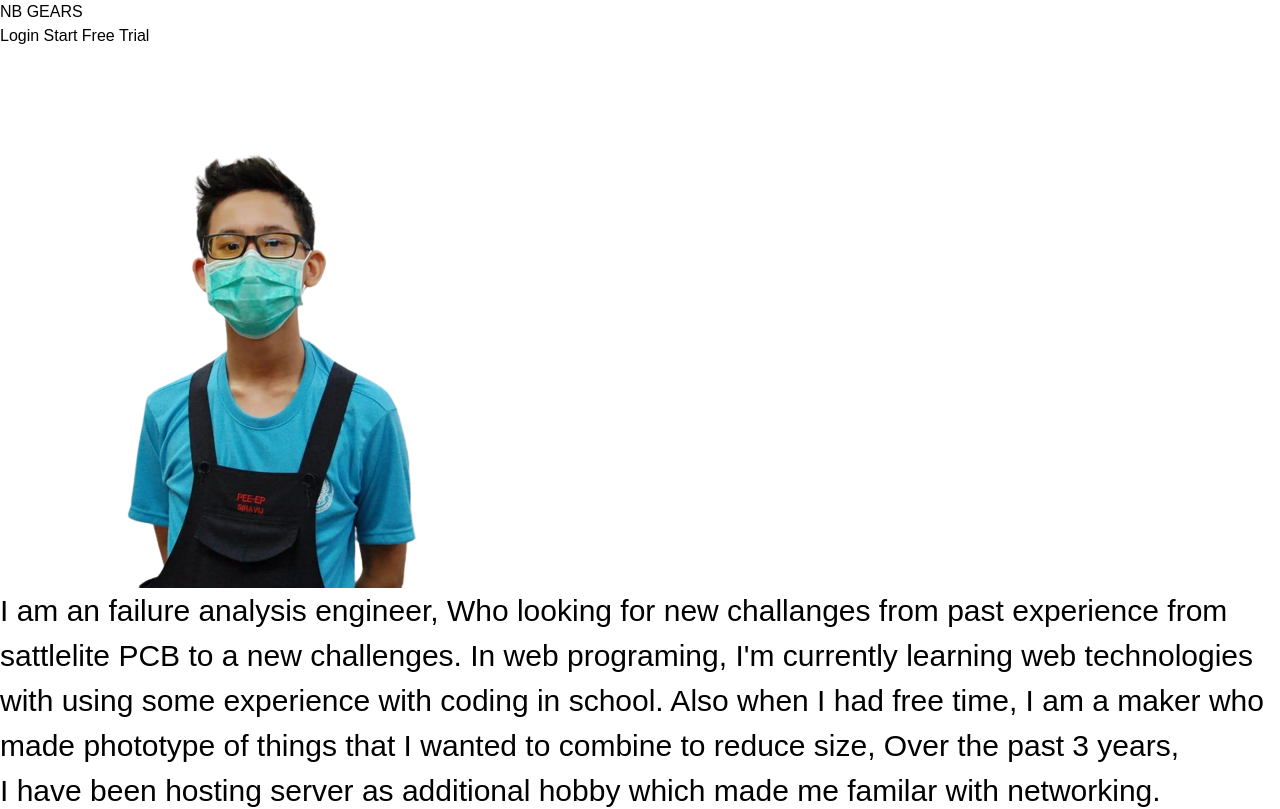
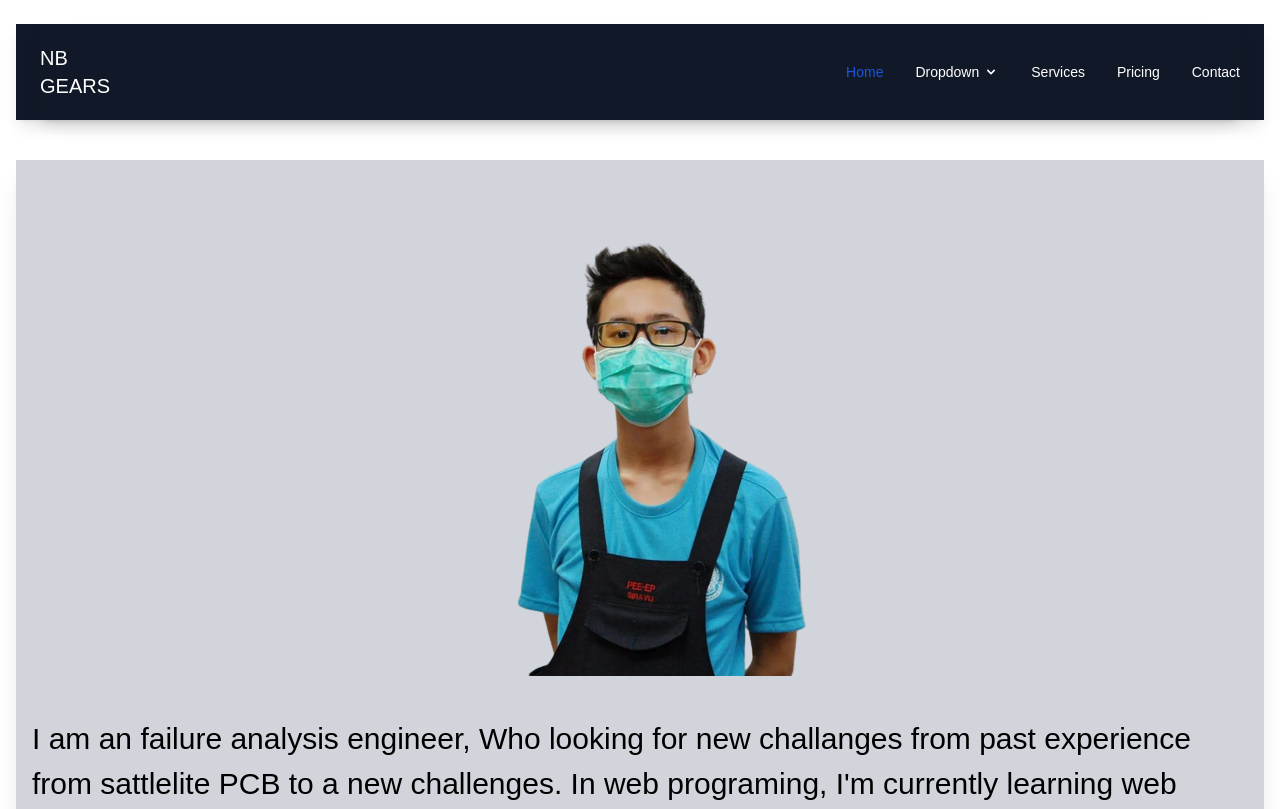
Before and after one commit to siravijbb/NB-GEARS-V1, a SvelteKit app: page / in a window 1280 px wide. Shown: the top 809 px of the page. Built offline with nearby package versions, Linux system fonts and the light colour scheme; a web font is replaced by a local one.

Commit message:
update:now have drop down for future use,with external css

```diff
--- a/src/routes/+page.svelte
+++ b/src/routes/+page.svelte
@@ -1,11 +1,12 @@
 <script>
   import Navbar from './components/navbar.svelte';
+
 </script>
 
 
 <div class="warper mx-4 ">
   <Navbar />
-
+    <link href="https://cdnjs.cloudflare.com/ajax/libs/flowbite/1.6.3/flowbite.min.css" rel="stylesheet" />
     <main class="Maincon box-border bg-gray-300 m4 rounded-xl p-4 shadow-xl">
         <img src="/pic.webp" class="s3 mx-auto pb-10 rounded-3xl" alt="me"   />
         <p>     I am an failure analysis engineer, Who looking for new challanges from past experience from sattlelite PCB to a new challenges. In web programing, I'm currently learning web technologies with using some experience with coding in school.
@@ -24,6 +25,7 @@
         </div>
         <div class="mx-4 h-6 sm:h-8 border-l-2 border-gray-300" />
         <p>© {new Date().getFullYear()} Siravij Praevisavakij</p>
+        <script src="https://cdnjs.cloudflare.com/ajax/libs/flowbite/1.6.3/flowbite.min.js"></script>
       </footer>
 
     <style>
--- a/src/routes/components/navbar.svelte
+++ b/src/routes/components/navbar.svelte
@@ -3,12 +3,55 @@
 		<nav class=" bg-base-100 rounded-2xl shadow-lg">
 	<div class="flex justify-between max-w-screen-xl mx-auto">
 		<div class="flex items-center space-x-28">
-				<h1 class="Header text-xl item-center 	py-5">NB GEARS</h1>
+				<h1 class="Header text-xl item-center py-5">NB GEARS</h1>
 		</div>
-		<div class="flex items-center space-x-14">
-			<a href="/">Login</a>
-			<button class="primary">Start Free Trial</button>
+		<div class="container flex flex-wrap items-center justify-between mx-auto">
+			<a href="#" class="flex items-center">
+
+			</a>
+			<button data-collapse-toggle="mobile-menu" type="button" class="inline-flex items-center justify-center ml-3 text-gray-400 rounded-lg md:hidden hover:text-gray-900 focus:outline-none focus:ring-2 focus:ring-blue-300 dark:text-gray-400 dark:hover:text-white dark:focus:ring-gray-500" aria-controls="mobile-menu-2" aria-expanded="false">
+			  <span class="sr-only">Open main menu</span>
+			  <svg class="w-6 h-6" aria-hidden="true" fill="currentColor" viewBox="0 0 20 20" xmlns="http://www.w3.org/2000/svg"><path fill-rule="evenodd" d="M3 5a1 1 0 011-1h12a1 1 0 110 2H4a1 1 0 01-1-1zM3 10a1 1 0 011-1h12a1 1 0 110 2H4a1 1 0 01-1-1zM3 15a1 1 0 011-1h12a1 1 0 110 2H4a1 1 0 01-1-1z" clip-rule="evenodd"></path></svg>
+			  <svg class="hidden w-6 h-6" aria-hidden="true" fill="currentColor" viewBox="0 0 20 20" xmlns="http://www.w3.org/2000/svg"><path fill-rule="evenodd" d="M4.293 4.293a1 1 0 011.414 0L10 8.586l4.293-4.293a1 1 0 111.414 1.414L11.414 10l4.293 4.293a1 1 0 01-1.414 1.414L10 11.414l-4.293 4.293a1 1 0 01-1.414-1.414L8.586 10 4.293 5.707a1 1 0 010-1.414z" clip-rule="evenodd"></path></svg>
+			</button>
+			<div class="hidden w-full md:block md:w-auto" id="mobile-menu">
+			  <ul class="flex flex-col mt-4 md:flex-row md:space-x-8 md:mt-0 md:text-sm md:font-medium">
+				<li>
+				  <a href="#" class="block py-2 pl-3 pr-4 text-white bg-blue-700 rounded md:bg-transparent md:text-blue-700 md:p-0 md:dark:text-white dark:bg-blue-600 md:dark:bg-transparent" aria-current="page">Home</a>
+				</li>
+				<li>
+					<button id="dropdownNavbarButton" data-dropdown-toggle="dropdownNavbar" class="flex items-center justify-between w-full py-2 pl-3 pr-4 font-medium text-white-700 border-b border-gray-100 hover:bg-gray-50 md:hover:bg-transparent md:border-0 md:hover:text-blue-700 md:p-0 md:w-auto dark:text-gray-400 dark:hover:text-white dark:focus:text-white dark:border-gray-700 dark:hover:bg-gray-700 md:dark:hover:bg-transparent">Dropdown <svg class="w-4 h-4 ml-1" aria-hidden="true" fill="currentColor" viewBox="0 0 20 20" xmlns="http://www.w3.org/2000/svg"><path fill-rule="evenodd" d="M5.293 7.293a1 1 0 011.414 0L10 10.586l3.293-3.293a1 1 0 111.414 1.414l-4 4a1 1 0 01-1.414 0l-4-4a1 1 0 010-1.414z" clip-rule="evenodd"></path></svg></button>
+					<!-- Dropdown menu -->
+					<div id="dropdownNavbar" class="z-10 hidden bg-gray-900 divide-y divide-gray-100 rounded-lg shadow w-44 dark:bg-gray-700 dark:divide-gray-600">
+						<ul class="py-2 text-sm text-white-700 dark:text-gray-400" aria-labelledby="dropdownNavbarButton">
+						  <li>
+							<a href="#" class="block px-4 py-2 hover:bg-gray-100 dark:hover:bg-gray-600 dark:hover:text-grey">Dashboard</a>
+						  </li>
+						  <li>
+							<a href="#" class="block px-4 py-2 hover:bg-gray-100 dark:hover:bg-gray-600 dark:hover:text-grey">Settings</a>
+						  </li>
+						  <li>
+							<a href="#" class="block px-4 py-2 hover:bg-gray-100 dark:hover:bg-gray-600 dark:hover:text-grey">Earnings</a>
+						  </li>
+						</ul>
+						<div class="py-2">
+						  <a href="#" class="block px-4 py-2 text-sm  hover:bg-gray-100 dark:hover:bg-gray-600 dark:text-gray-400 dark:hover:text-grey">Sign out</a>
+						</div>
+					</div>
+				</li>
+				<li>
+				  <a href="#" class="block py-2 pl-3 pr-4 text-white-700 border-b border-gray-100 hover:bg-gray-50 md:hover:bg-transparent md:border-0 md:hover:text-blue-700 md:p-0 dark:text-gray-400 dark:hover:text-white dark:border-gray-700 dark:hover:bg-gray-700 md:dark:hover:bg-transparent">Services</a>
+				</li>
+				<li>
+				  <a href="#" class="block py-2 pl-3 pr-4 text-white-700 border-b border-gray-100 hover:bg-gray-50 md:hover:bg-transparent md:border-0 md:hover:text-blue-700 md:p-0 dark:text-gray-400 dark:hover:text-white dark:border-gray-700 dark:hover:bg-gray-700 md:dark:hover:bg-transparent">Pricing</a>
+				</li>
+				<li>
+				  <a href="#" class="block py-2 pl-3 pr-4 text-white-700 border-b border-gray-100 hover:bg-gray-50 md:hover:bg-transparent md:border-0 md:hover:text-blue-700 md:p-0 dark:text-gray-400 dark:hover:text-white dark:border-gray-700 dark:hover:bg-gray-700 md:dark:hover:bg-transparent">Contact</a>
+				</li>
+			  </ul>
+			</div>
+		  </div>
 		</div>
-	</div>
+
 </div>
 </nav>
```
